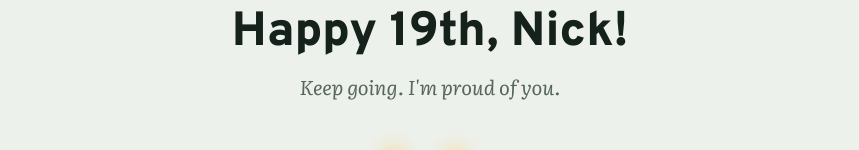
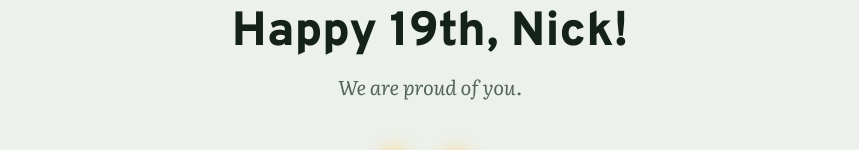
Before and after one commit to wellerman2026/happy-birthday-nick, a plain HTML site: page index.html in a window 1280 px wide. Shown: the part 2319-2469 px from the top of the page, without its empty margins (210-1069 px from the left). Drawn offline with Linux system fonts and the light colour scheme.

Commit message:
End the card with We are proud of you
Co-Authored-By: Claude Opus 5.5 <noreply@anthropic.com>

```diff
--- a/index.html
+++ b/index.html
@@ -859,7 +859,7 @@ h2 {
 <footer class="finale">
   <div class="wrap finale-inner">
     <p class="finale-line">Happy 19th, Nick!</p>
-    <p class="finale-sub">Keep going. I'm proud of you.</p>
+    <p class="finale-sub">We are proud of you.</p>
     <div class="cake-scene" id="cake" role="img" aria-label="A birthday cake with candles shaped like the number 19">
       <div class="candles">
         <span class="candle" aria-hidden="true"><span class="wick"></span><span class="flame"></span><span class="smoke s1"></span><span class="smoke s2"></span><span class="smoke s3"></span>1</span>
```
